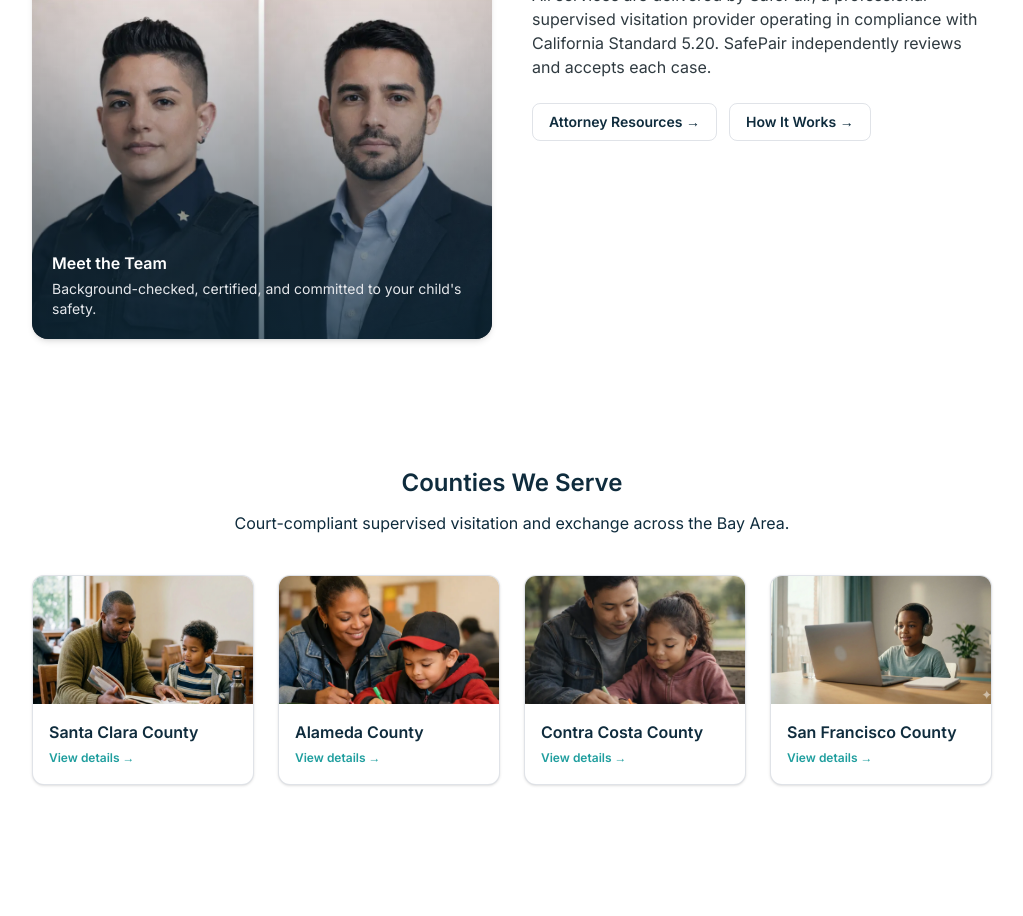
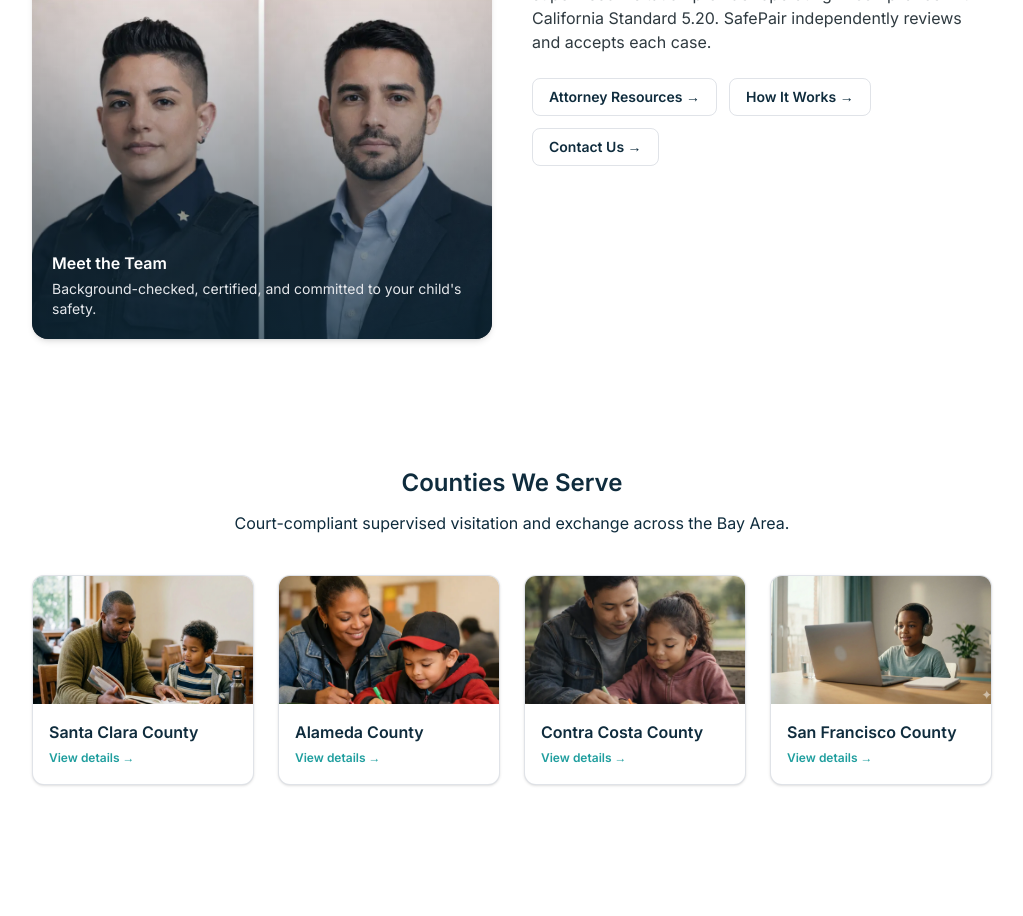
Before and after one commit to DubsFan/safe-provider, a Next.js app: page / in a window 1280 px wide. Shown: the part 4000-4916 px from the top of the page, without its empty margins (128-1151 px from the left). Built offline with nearby package versions, Linux system fonts and the light colour scheme; no server answers; the database is empty.

Commit message:
Fix team headshots on contact page + add Contact link to homepage About section
Co-Authored-By: GPG <hi@tradetest.training>
Co-Authored-By: OaklandZOO

```diff
--- a/src/app/contact/page.tsx
+++ b/src/app/contact/page.tsx
@@ -97,7 +97,7 @@ export default function ContactPage() {
                   alt="Four SafePair supervised visitation providers"
                   width={600}
                   height={400}
-                  className="w-full h-72 sm:h-80 object-cover object-[center_35%]"
+                  className="w-full h-auto object-contain"
                 />
                 <div className="absolute inset-0 bg-gradient-to-t from-brand-900/70 via-transparent to-transparent" />
                 <div className="absolute bottom-0 left-0 right-0 p-5">
--- a/src/app/page.tsx
+++ b/src/app/page.tsx
@@ -309,6 +309,9 @@ export default function HomePage() {
                 <Link href="/how-it-works" className="inline-block rounded-lg border border-brand-500/20 px-4 py-2 text-sm font-semibold text-brand-900 hover:bg-brand-50 transition-colors">
                   How It Works &rarr;
                 </Link>
+                <Link href="/contact" className="inline-block rounded-lg border border-brand-500/20 px-4 py-2 text-sm font-semibold text-brand-900 hover:bg-brand-50 transition-colors">
+                  Contact Us &rarr;
+                </Link>
               </div>
             </div>
           </div>
```
